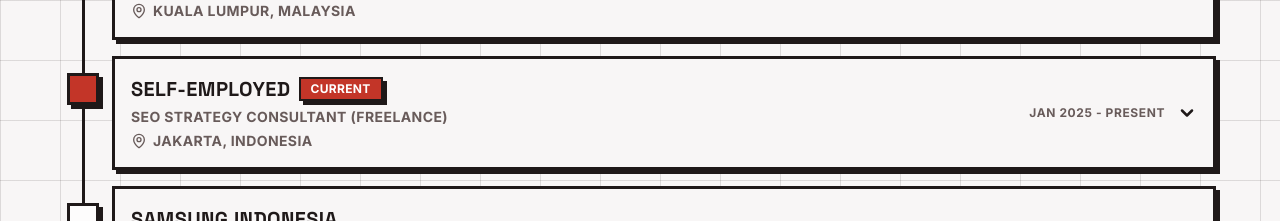
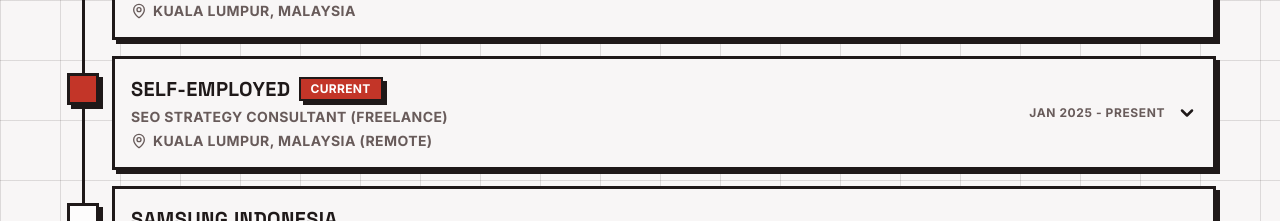
Before and after one commit to tidarsentausa/tidarsentausa.github.io, a React (Vite) app: page / in a window 1280 px wide. Shown: the part 1240-1461 px from the top of the page. Built offline with nearby package versions, Linux system fonts and the light colour scheme.

Commit message:
Set freelance role location to Kuala Lumpur (remote)

```diff
--- a/src/data.ts
+++ b/src/data.ts
@@ -97,7 +97,7 @@ export const roles: Role[] = [
     company: "Self-Employed",
     title: "SEO Strategy Consultant (Freelance)",
     period: "Jan 2025 - Present",
-    location: "Jakarta, Indonesia",
+    location: "Kuala Lumpur, Malaysia (remote)",
     blurb:
       "Expand brand presence from branded terms to high-intent generic keywords in competitive lifestyle market.",
     highlights: [
```
